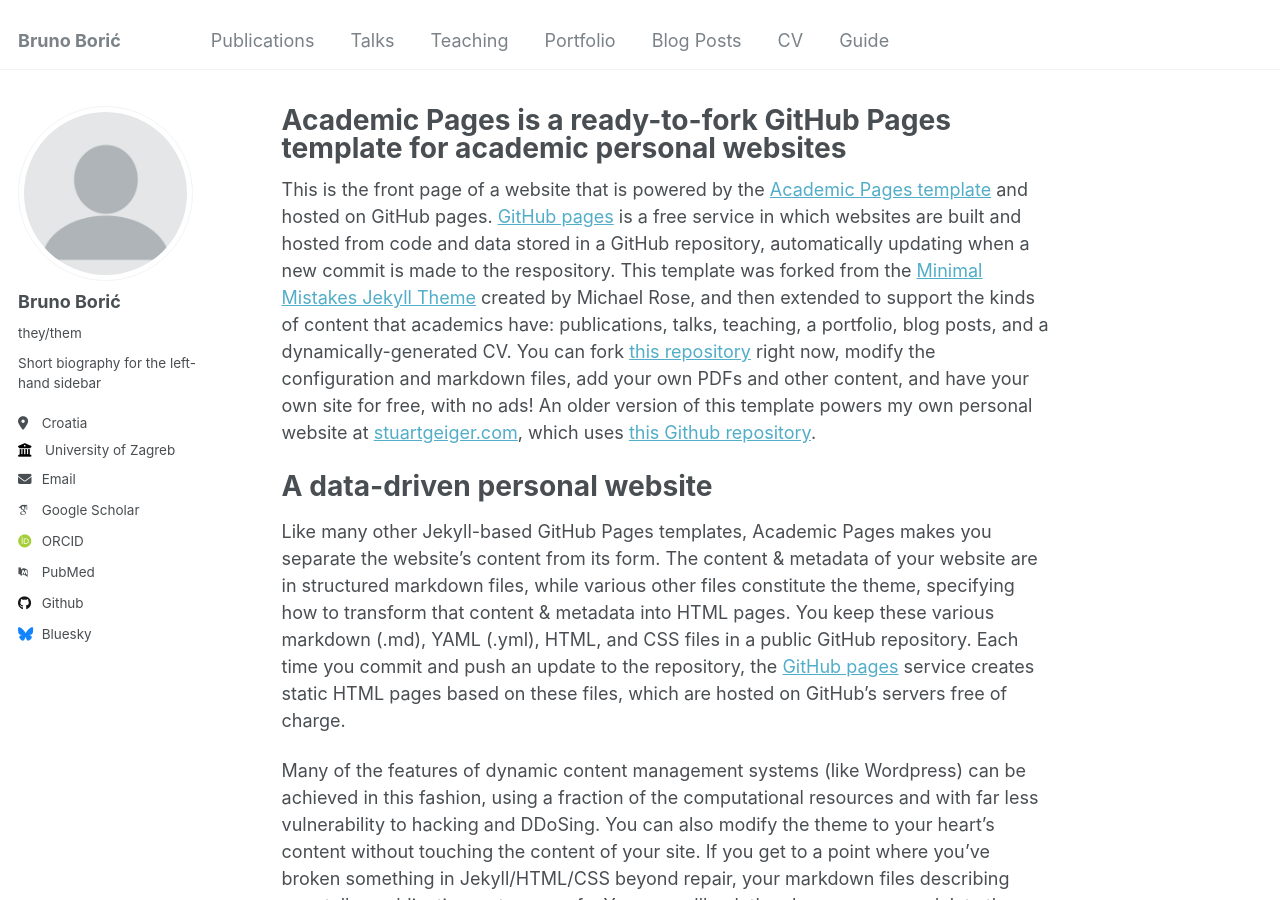
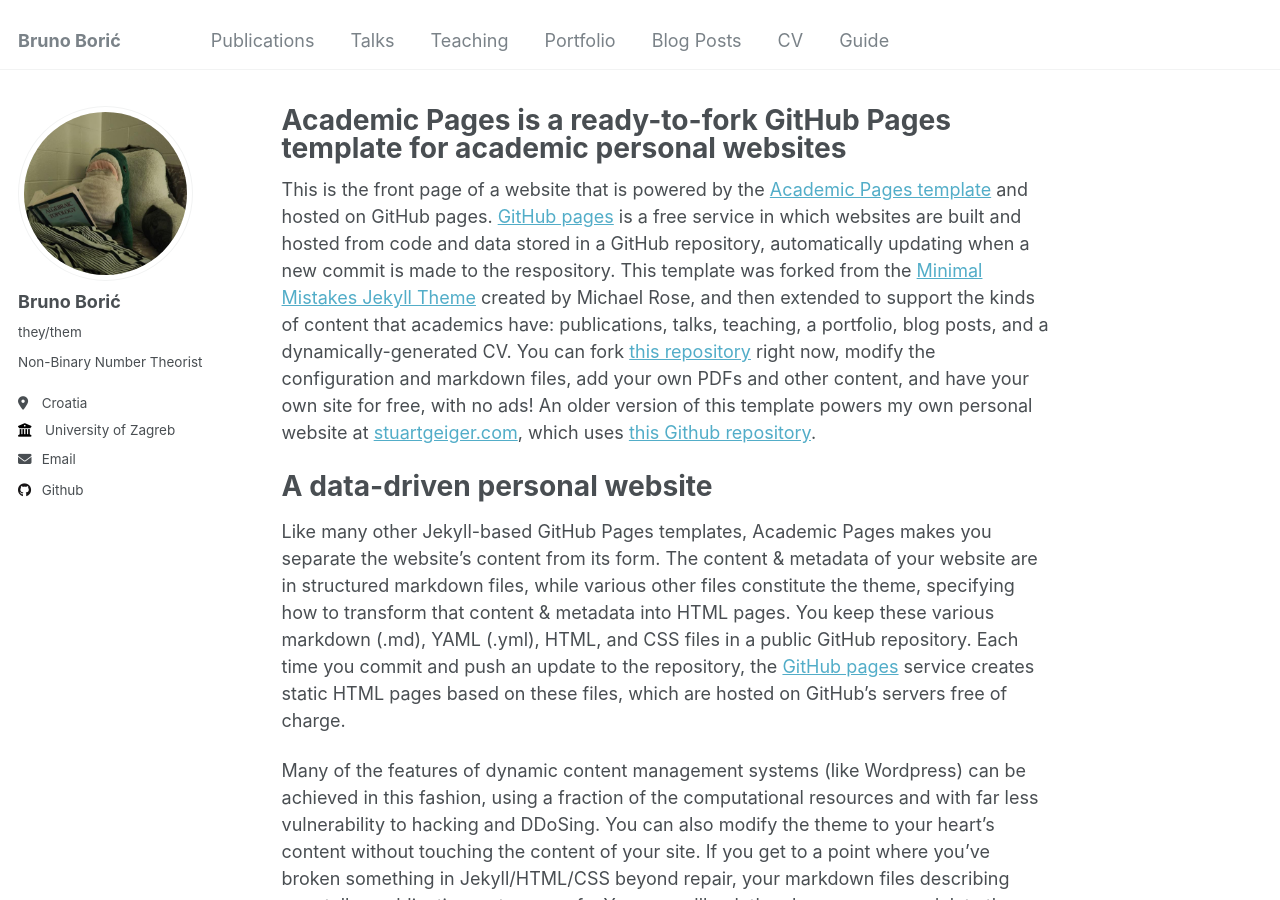
Before and after one commit to BBorisovi/brunoboric.github.io, a Jekyll site: the page built from _pages/about.md, in a window 1280 px wide and 900 px high. Built offline with Jekyll 4.4.1, drawn with Linux system fonts in a browser that asks for light colours; some web fonts are replaced; part of the change alters nothing that is shown.

Commit message:
Update _config.yml

```diff
--- a/_config.yml
+++ b/_config.yml
@@ -21,10 +21,10 @@ repository               : "BBorisovi/brunoboric.github.io"
 #               Additional customization can be done by editing /_includes/author-profile.html
 author:
   # Biographic information
-  avatar           : "profile.png"
+  avatar           : "WebsiteImage.png"
   name             : "Bruno Borić"
   pronouns         : "they/them"
-  bio              : "Short biography for the left-hand sidebar"
+  bio              : "Non-Binary Number Theorist"
   location         : "Croatia"
   employer         : "University of Zagreb"
   uri              : # URL
@@ -32,23 +32,23 @@ author:
 
   # Academic websites
   arxiv            : # URL - Update with the correct link to your profile
-  googlescholar    : "https://scholar.google.com/citations?user=PS_CX0AAAAAJ"
+  googlescholar    : # "https://scholar.google.com/citations?user=PS_CX0AAAAAJ"
   impactstory      : # URL
-  orcid            : "http://orcid.org/yourorcidurl"
+  orcid            : # "http://orcid.org/yourorcidurl"
   semantic         : # URL
-  pubmed           : "https://www.ncbi.nlm.nih.gov/pubmed/?term=john+snow"
+  pubmed           : # "https://www.ncbi.nlm.nih.gov/pubmed/?term=john+snow"
   researchgate     : # URL
 
   # Repositories and software development
   bitbucket        : # Username - Update with your username on the site
   codepen          : # Username
   dribbble         : # Username
-  github           : "academicpages"
+  github           : "BBorisovi"
   kaggle           : # Username
   stackoverflow    : # User number or user number and name (i.e., use "1" or "1/jeff-atwood")
 
   # Social media
-  bluesky          : "bsky.app" # Replace this with you Bluesky username
+  bluesky          : # "bsky.app" # Replace this with you Bluesky username
   facebook         : # Username
   flickr           : # Username
   foursquare       : # Username
```
